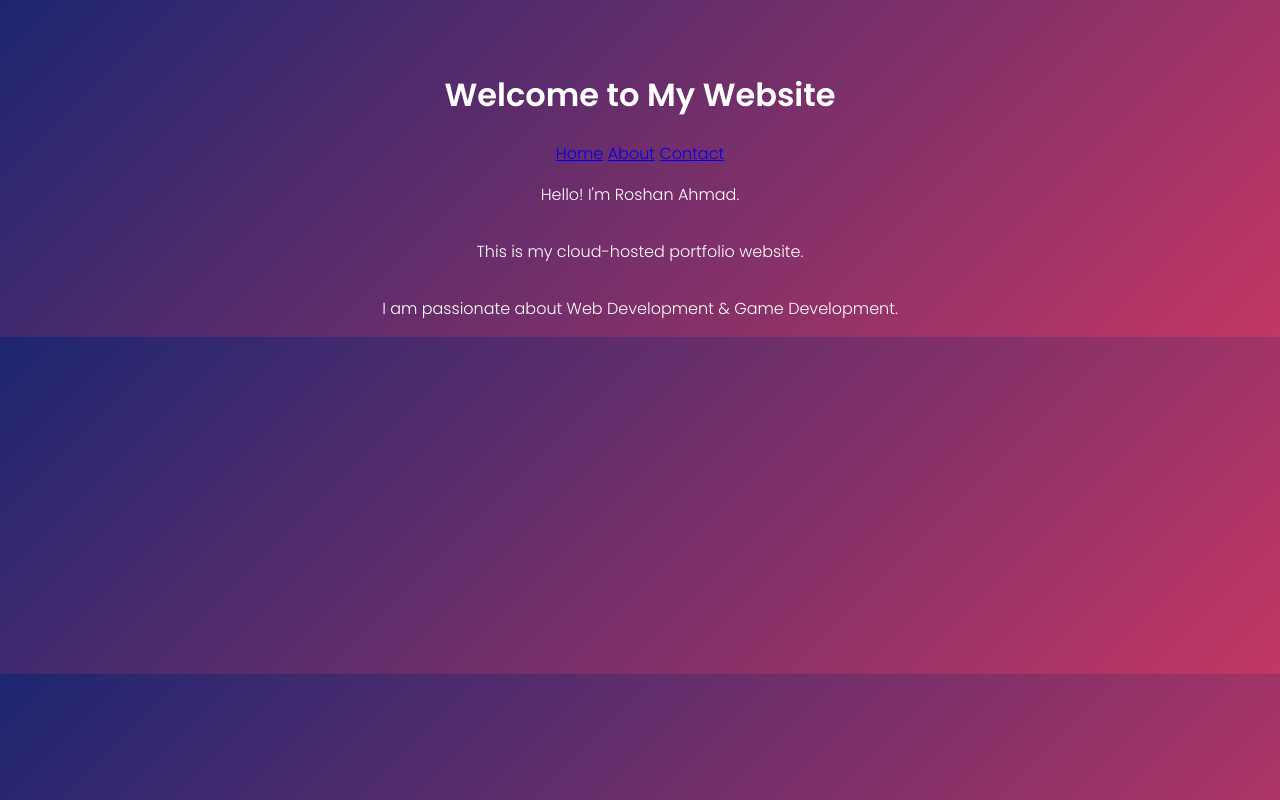
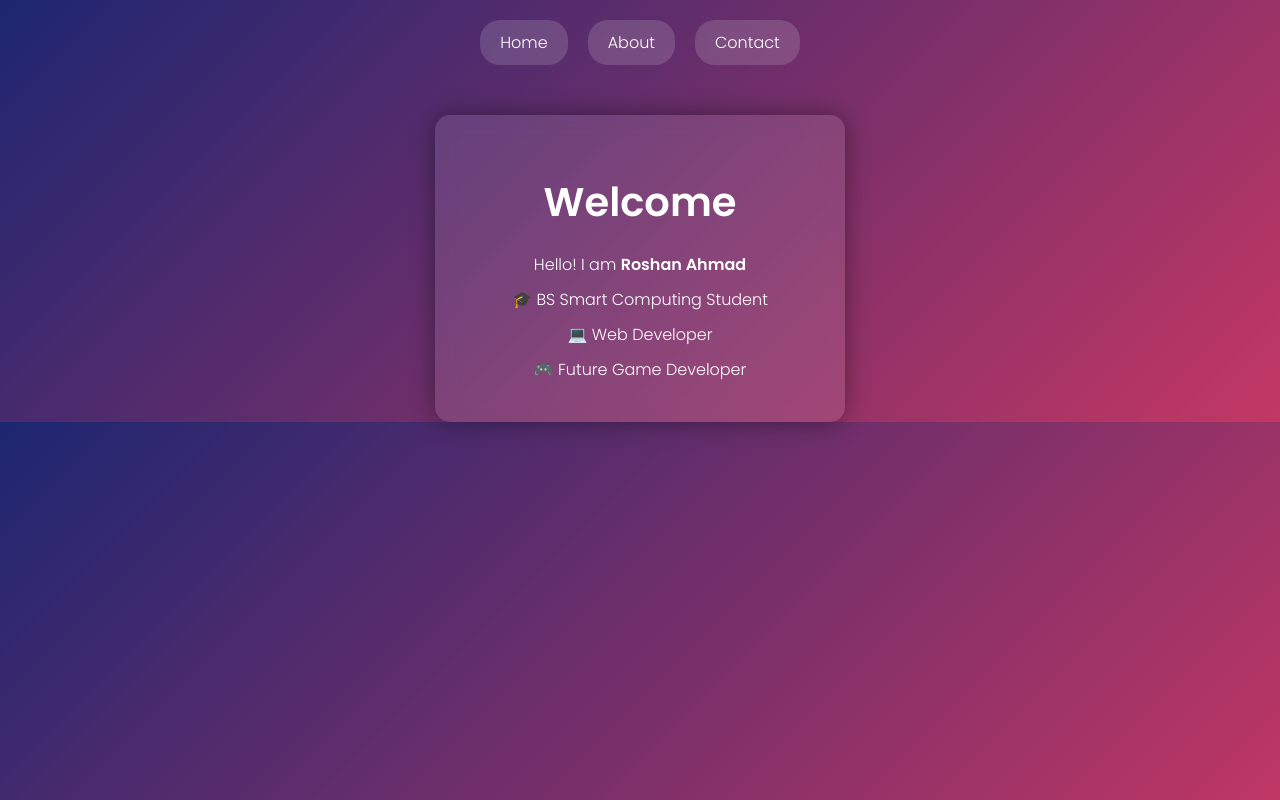
Before and after one commit to RoshanAhmad/mywebsite, a plain HTML site: page index.html in a window 1280 px wide. Drawn offline with Linux system fonts and the light colour scheme.

Commit message:
Enhance index.html with title and new layout

```diff
--- a/index.html
+++ b/index.html
@@ -1,25 +1,31 @@
 <!DOCTYPE html>
 <html>
 <head>
-<title>Home</title>
+<title>Home - Roshan Ahmad</title>
 <link rel="stylesheet" href="style.css">
 </head>
 
 <body>
 
-<div class="container">
-
-<h1>Welcome to My Website</h1>
-
-<nav>
+<nav class="navbar">
 <a href="index.html">Home</a>
 <a href="about.html">About</a>
 <a href="contact.html">Contact</a>
 </nav>
 
-<p>Hello! I'm Roshan Ahmad.</p>
-<p>This is my cloud-hosted portfolio website.</p>
-<p>I am passionate about Web Development & Game Development.</p>
+<div class="container">
+
+<div class="card">
+
+<h1 class="title">Welcome</h1>
+
+<p>Hello! I am <b>Roshan Ahmad</b></p>
+<p>🎓 BS Smart Computing Student</p>
+
+<p>💻 Web Developer</p>
+<p>🎮 Future Game Developer</p>
+
+</div>
 
 </div>
 
```
